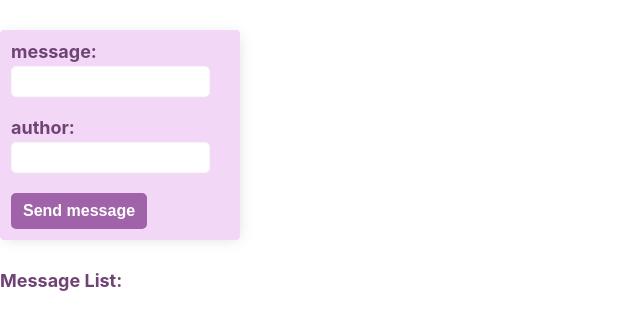
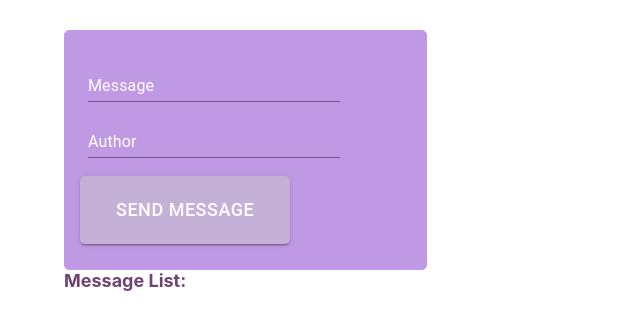
Before and after one commit to Sharymka/React_lessons, a React (Create React App) app in the folder my-app/: page / in a window 1280 px wide. Shown: the top 330 px of the page, without its empty margins (0-640 px from the left). Built offline with nearby package versions, Linux system fonts and the light colour scheme.

Commit message:
03 | feat: add mui-form

```diff
--- a/my-app/package.json
+++ b/my-app/package.json
@@ -3,6 +3,9 @@
   "version": "0.1.0",
   "private": true,
   "dependencies": {
+    "@emotion/react": "^11.10.0",
+    "@emotion/styled": "^11.10.0",
+    "@mui/material": "^5.10.0",
     "@testing-library/jest-dom": "^5.16.5",
     "@testing-library/react": "^13.3.0",
     "@testing-library/user-event": "^13.5.0",
--- a/my-app/src/App.js
+++ b/my-app/src/App.js
@@ -1,111 +1,108 @@
 // import logo from "./logo.svg";
 import React from "react";
-import { useEffect, useState } from "react";
+// import { useEffect, useState } from "react";
 import "./App.css";
+import FormPropsTextFields from "./components/mui-form";
 // import Clock from "./components/Clock";
 // import FuncClock from "./components/FuncClock";
 // import MessageComponent from "./components/message-component";
 // import { useEffect } from "react";
 
-const sentMessage = "Your message has just been sent";
+// const sentMessage = "Your message has just been sent";
 
 function App() {
-  const [messageList, setMessageList] = useState([]);
-  const [message, setMessage] = useState("");
-  const [author, setAuthor] = useState("");
-  const [robotMessage, setRobotMessage] = useState("");
+  // const [messageList, setMessageList] = useState([]);
+  // const [message, setMessage] = useState("");
+  // const [author, setAuthor] = useState("");
+  // const [robotMessage, setRobotMessage] = useState("");
 
-  useEffect(() => {
-    const showMessageTimeout = setTimeout(() => {
-      setRobotMessage(messageList.length ? sentMessage : "");
+  // useEffect(() => {
+  //   const showMessageTimeout = setTimeout(() => {
+  //     setRobotMessage(messageList.length ? sentMessage : "");
 
-      clearRobotMessage(3000);
-    }, 1500);
+  //     clearRobotMessage(3000);
+  //   }, 1500);
 
-    return () => {
-      clearTimeout(showMessageTimeout);
-      setRobotMessage("");
-    };
-  }, [messageList]);
+  //   return () => {
+  //     clearTimeout(showMessageTimeout);
+  //     setRobotMessage("");
+  //   };
+  // }, [messageList]);
 
-  const clearRobotMessage = (timeout) => {
-    setTimeout(() => {
-      setRobotMessage("");
-    }, timeout);
-  };
+  // const clearRobotMessage = (timeout) => {
+  //   setTimeout(() => {
+  //     setRobotMessage("");
+  //   }, timeout);
+  // };
 
-  const handleSubmit = (e) => {
-    e.preventDefault();
-    console.log(messageList);
-    setMessageList(messageList.concat({ message: message, author: author }));
-    console.log(messageList);
-  };
+  // const handleSubmit = (e) => {
+  //   e.preventDefault();
+  //   console.log(messageList);
+  //   setMessageList(messageList.concat({ message: message, author: author }));
+  //   console.log(messageList);
+  // };
 
-  const handleChangeM = (e) => {
-    setMessage(e.target.value);
-  };
+  // const handleChangeM = (e) => {
+  //   setMessage(e.target.value);
+  // };
 
-  const handleChangeA = (e) => {
-    setAuthor(e.target.value);
-  };
+  // const handleChangeA = (e) => {
+  //   setAuthor(e.target.value);
+  // };
 
   return (
-    <>
-      <form className="form" onSubmit={handleSubmit}>
-        <label className="label">
-          message:
-          <br />
-          <input
-            className="input"
-            type="text"
-            onChange={handleChangeM}
-            value={message}
-          />
-        </label>
-        <br />
-        <label className="label">
-          author:
-          <br />
-          <input
-            className="input name"
-            type="text"
-            onChange={handleChangeA}
-            value={author}
-          />
-        </label>
-        <br />
-        <label>
-          <button className="button" type="submit">
-            Send message
-          </button>
-        </label>
-        <div>{robotMessage}</div>
-      </form>
-      <div className="list">
-        Message List:
-        {messageList.map(
-          (message, index) => (
-            console.log(message),
-            (
-              <div key={"message" + index} className="list-item">
-                <div className="text">
-                  <span className="author">
-                    {index + 1}. {message.author}: &nbsp;
-                  </span>
-                  "{message.message}"
-                </div>
-              </div>
-            )
-          )
-        )}
-      </div>
-    </>
+    <FormPropsTextFields />
+    // <>
+    //   <form className="form" onSubmit={handleSubmit}>
+    //     <label className="label">
+    //       message:
+    //       <br />
+    //       <input
+    //         className="input"
+    //         type="text"
+    //         onChange={handleChangeM}
+    //         value={message}
+    //       />
+    //     </label>
+    //     <br />
+    //     <label className="label">
+    //       author:
+    //       <br />
+    //       <input
+    //         className="input name"
+    //         type="text"
+    //         onChange={handleChangeA}
+    //         value={author}
+    //       />
+    //     </label>
+    //     <br />
+    //     <label>
+    //       <button className="button" type="submit">
+    //         Send message
+    //       </button>
+    //     </label>
+    //     <div>{robotMessage}</div>
+    //   </form>
+    //   <div className="list">
+    //     Message List:
+    //     {messageList.map(
+    //       (message, index) => (
+    //         console.log(message),
+    //         (
+    //           <div key={"message" + index} className="list-item">
+    //             <div className="text">
+    //               <span className="author">
+    //                 {index + 1}. {message.author}: &nbsp;
+    //               </span>
+    //               "{message.message}"
+    //             </div>
+    //           </div>
+    //         )
+    //       )
+    //     )}
+    //   </div>
+    // </>
   );
-  // return (
-  //   <div className="App container">
-  //     <MessageComponent message="" author="" />
-  //   </div>
-  // );
 }
 
 export default App;
--- /dev/null
+++ b/my-app/src/components/mui-form.jsx
@@ -0,0 +1,133 @@
+import * as React from "react";
+import { useState } from "react";
+import { useEffect } from "react";
+import Box from "@mui/material/Box";
+import TextField from "@mui/material/TextField";
+import Button from "@mui/material/Button";
+import "./style.css";
+
+const sentMessage = "Your message has just been sent";
+
+export default function FormPropsTextFields() {
+  const [messageList, setMessageList] = useState([]);
+  const [message, setMessage] = useState("");
+  const [author, setAuthor] = useState("");
+  const [robotMessage, setRobotMessage] = useState("");
+
+  useEffect(() => {
+    const showMessageTimeout = setTimeout(() => {
+      setRobotMessage(messageList.length ? sentMessage : "");
+
+      clearRobotMessage(3000);
+    }, 1500);
+
+    return () => {
+      clearTimeout(showMessageTimeout);
+      setRobotMessage("");
+    };
+  }, [messageList]);
+
+  const clearRobotMessage = (timeout) => {
+    setTimeout(() => {
+      setRobotMessage("");
+    }, timeout);
+  };
+
+  const handleSubmit = (e) => {
+    e.preventDefault();
+    console.log(messageList);
+    setMessageList(messageList.concat({ message: message, author: author }));
+    console.log(messageList);
+  };
+
+  const handleChangeM = (e) => {
+    setMessage(e.target.value);
+  };
+
+  const handleChangeA = (e) => {
+    setAuthor(e.target.value);
+  };
+
+  return (
+    <div className="container">
+      <Box
+        className="mui-form "
+        onSubmit={handleSubmit}
+        component="form"
+        sx={{
+          "& .MuiTextField-root": {
+            m: 1,
+            width: "25ch",
+            display: "flex",
+          },
+          "& label.Mui-focused": {
+            color: "white",
+          },
+          "& label": {
+            color: "white",
+          },
+
+          "& .MuiInput-underline:after": {
+            borderBottomColor: "white",
+          },
+
+          "&:hover fieldset": {
+            borderColor: "white",
+          },
+        }}
+        noValidate
+        autoComplete="off"
+      >
+        <div>
+          <TextField
+            className="mui-input"
+            //   required
+            onChange={handleChangeM}
+            value={message}
+            id="standard-basic"
+            label="Message"
+            variant="standard"
+            placeholder="Your message must be here"
+          />
+          <TextField
+            //   required
+            className="mui-input"
+            onChange={handleChangeA}
+            value={author}
+            id="standard-basic"
+            label="Author"
+            variant="standard"
+            placeholder="Your name must be here"
+          />
+          <div>{robotMessage}</div>
+          <Button
+            style={{
+              borderRadius: 5,
+              backgroundColor: "rgb(197, 177, 216)",
+              padding: "18px 36px",
+              fontSize: "18px",
+              marginTop: "10px",
+            }}
+            variant="contained"
+            type="submit"
+          >
+            Send message
+          </Button>
+        </div>
+      </Box>
+      <div className="list">
+        Message List:
+        {messageList.map((message, index) => (
+          <div key={"message" + index} className="list-item">
+            <div className="text">
+              <span className="author">
+                {index + 1}. {message.author}: &nbsp;
+              </span>
+              "{message.message}"
+            </div>
+          </div>
+        ))}
+      </div>
+    </div>
+  );
+}
--- a/my-app/src/components/style.css
+++ b/my-app/src/components/style.css
@@ -26,17 +26,16 @@
     border-radius: 5px;
     outline: none;
     text-transform:initial;
-    color:rgb(111, 68, 117);
+    color:white;
     border: 1px solid rgb(248, 246, 246);
 }
-
 .name {
     text-transform: capitalize;
 }
 
 .label {
     font-size: 18px;
-    color:rgb(111, 68, 117);
+    color:rgb(226, 193, 230);
     font-weight: 700;
 }
 
@@ -59,3 +58,22 @@
     font-weight: 700;
 
 }
+
+.mui-form {
+    margin-top: 30px;
+    width: 30%;
+    border: 1px solid rgb(192, 153, 228);
+    padding: 15px 0 25px 15px;
+    border-radius: 5px;
+    background-color: rgb(192, 153, 228);
+    /* background-color: rgb(214, 197, 230); */
+}
+
+
+.input {
+   text-transform: uppercase;
+}
+
+.input::placeholder {
+    color: white;
+ }
```
Also changed, not shown: my-app/src/components/mui-form-styles.jsx (added, +34 -0 lines), 1 other file (tests, documents, lock files or other folders).
